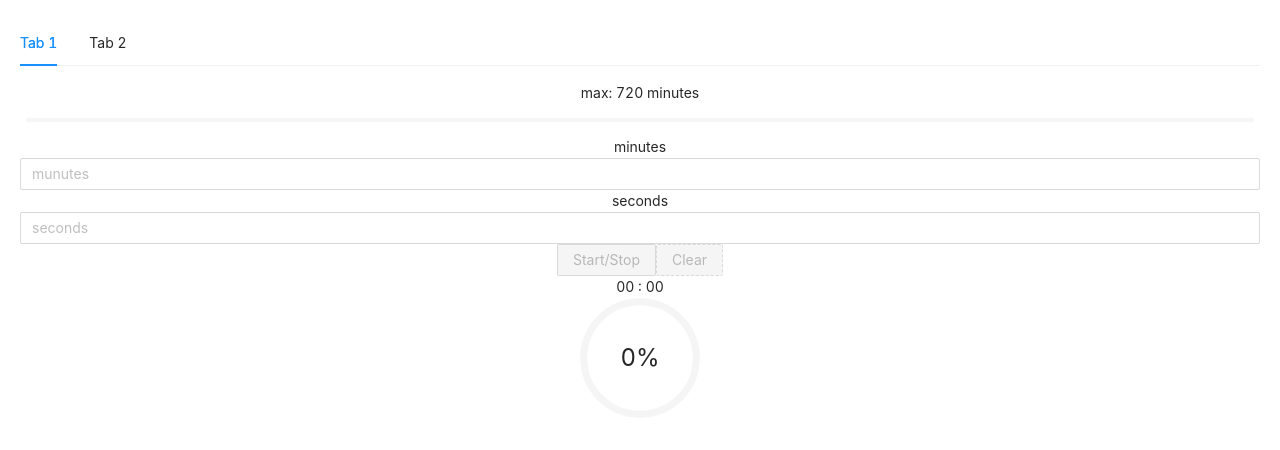
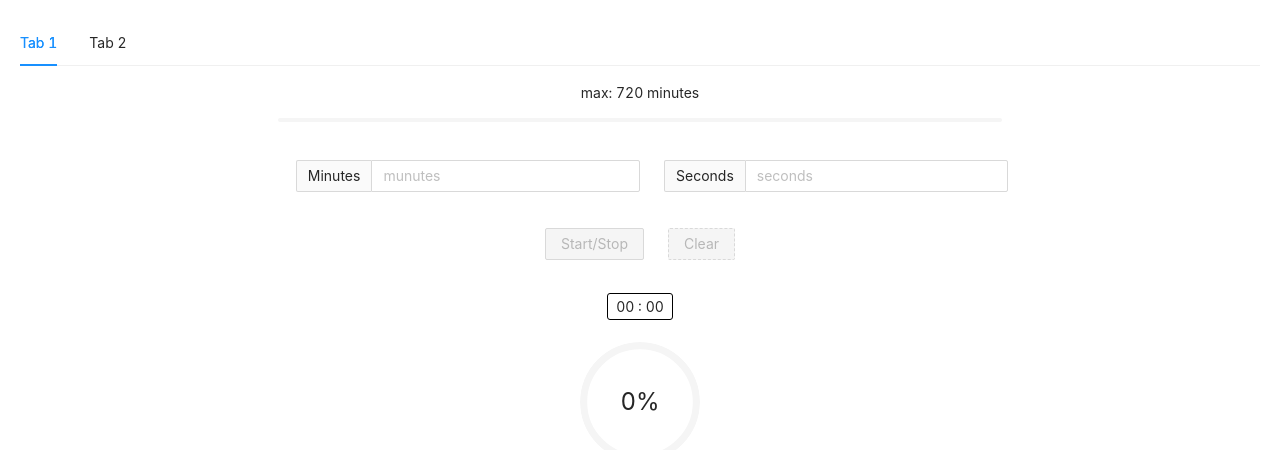
Before and after one commit to s1ep0y/react_timer, a React (Create React App) app: page / in a window 1280 px wide. Shown: the top 450 px of the page. Built offline with nearby package versions, Linux system fonts and the light colour scheme.

Commit message:
some styles

```diff
--- a/package.json
+++ b/package.json
@@ -12,7 +12,10 @@
     "react": "^16.13.1",
     "react-dom": "^16.13.1",
     "react-scripts": "3.4.1",
-    "stylelint": "^13.3.3"
+    "stylelint": "^13.3.3",
+    "stylelint-config-airbnb": "0.0.0",
+    "stylelint-order": "^4.0.0",
+    "stylelint-scss": "^3.17.2"
   },
   "scripts": {
     "start": "react-scripts start",
--- a/src/App.css
+++ /dev/null
@@ -1,8 +0,0 @@
-.App {
-  padding: 20px;
-  text-align: center;
-  display: flex;
-  justify-content: center;
-  flex-wrap: nowrap;
-  flex-direction: column;
-}
--- a/src/App.jsx
+++ b/src/App.jsx
@@ -1,5 +1,5 @@
 import React from 'react';
-import './App.css';
+import './App.scss';
 import Countdown from './components/Countdown';
 import Timer from './components/Timer';
 import { Tabs } from 'antd';
--- /dev/null
+++ b/src/App.scss
@@ -0,0 +1,42 @@
+.App {
+  padding: 20px;
+  text-align: center;
+  display: flex;
+  justify-content: center;
+  flex-wrap: nowrap;
+  flex-direction: column;
+}
+
+.countdown {
+  display: flex;
+  justify-content: center;
+  align-items: center;
+  flex-wrap: nowrap;
+  flex-direction: column;
+
+  &__inputs {
+    justify-content: space-between;
+    display: flex;
+
+    span {
+      margin: 12px;
+    }
+  }
+
+  &__textOutput {
+    margin: 24px;
+
+    span {
+      border: 1px solid black;
+      padding: 4px 8px;
+      border-radius: 3px;
+    }
+  }
+}
+
+.buttons {
+
+  button {
+    margin: 12px;
+  }
+}
--- a/src/components/Countdown.jsx
+++ b/src/components/Countdown.jsx
@@ -116,7 +116,7 @@ export default class Countdown extends React.Component {
     render() {
       const { time, timeNow } = this.state;
       return (
-        <div className="Countdown">
+        <div className="countdown">
           <CountdownParams
             disabled={timeNow !== 0}
             time={time}
@@ -129,7 +129,7 @@ export default class Countdown extends React.Component {
             startOrStop={this.startOrStop}
             clearTime={this.clearTime}
           />
-          <div>
+          <div className="countdown__textOutput">
             <span>{this.timerOutput()}</span>
           </div>
           <Progress type="circle" percent={this.percentCalc()} />
--- a/src/components/CountdownParams.jsx
+++ b/src/components/CountdownParams.jsx
@@ -9,7 +9,7 @@ const CountdownParams = ({
   secondsHandler,
   disabled,
 }) => (
-  <div className="countdownTimer">
+  <div className="countdown__countdownParams">
     <span>max: 720 minutes</span>
     <Slider
       defaultValue={30}
@@ -20,20 +20,20 @@ const CountdownParams = ({
       onChange={sliderHandler}
       disabled={disabled}
     />
-    <div>
-      <span>minutes</span>
+    <div className="countdown__inputs">
       <Input
         name="munutes"
         type="number"
+        addonBefore="Minutes"
         value={time ? Math.floor(time / 60) : null}
         placeholder="munutes"
         onChange={minutesHandler}
         disabled={disabled}
       />
-      <span>seconds</span>
       <Input
         type="number"
         name="seconds"
+        addonBefore="Seconds"
         value={time || null}
         placeholder="seconds"
         onChange={secondsHandler}
--- a/src/index.css
+++ b/src/index.css
@@ -1,11 +1,11 @@
 body {
   margin: 0;
-  font-family: -apple-system, BlinkMacSystemFont, 'Segoe UI', 'Roboto', 'Oxygen', 'Ubuntu',
-    'Cantarell', 'Fira Sans', 'Droid Sans', 'Helvetica Neue', sans-serif;
+  font-family: -apple-system, BlinkMacSystemFont, "Segoe UI", "Roboto", "Oxygen", "Ubuntu",
+    "Cantarell", "Fira Sans", "Droid Sans", "Helvetica Neue", sans-serif;
   -webkit-font-smoothing: antialiased;
   -moz-osx-font-smoothing: grayscale;
 }
 
 code {
-  font-family: source-code-pro, Menlo, Monaco, Consolas, 'Courier New', monospace;
+  font-family: source-code-pro, Menlo, Monaco, Consolas, "Courier New", monospace;
 }
```
Also changed, not shown: .stylelintrc.json (added), 1 other file (tests, documents, lock files or other folders).
